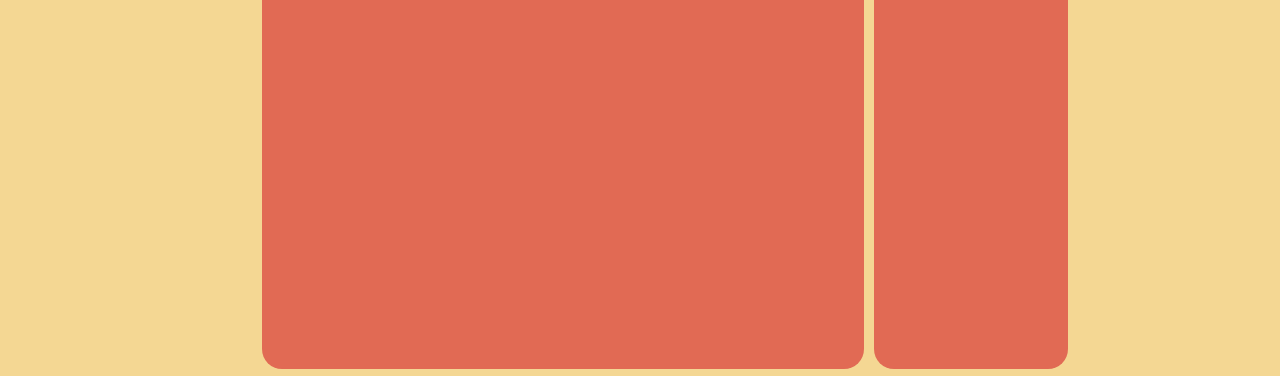
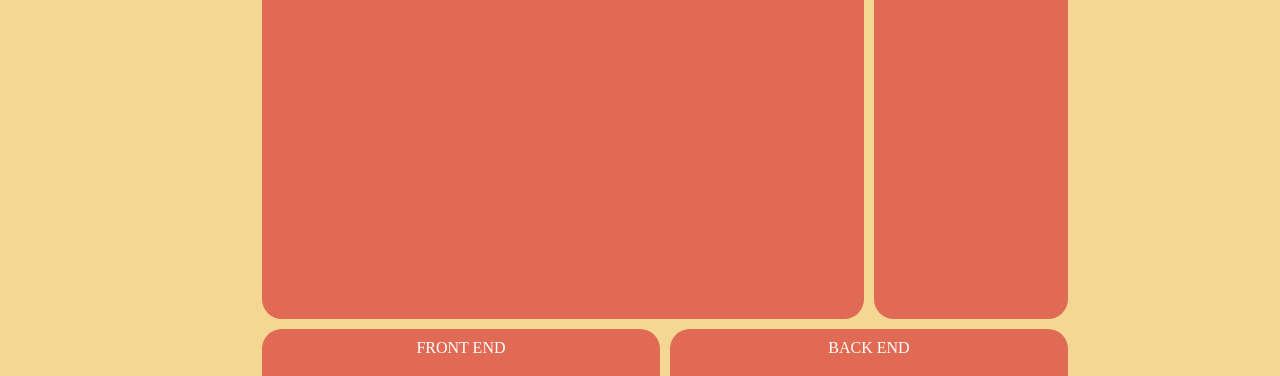
Before and after one commit to yosuasanamuri/Personal-Website, a plain HTML site: page index.html in a window 1280 px wide. Shown: the part 870-1246 px from the top of the page. Drawn offline with Linux system fonts and the light colour scheme.

Commit message:
UPDATE HTML DAN CSS

```diff
--- a/styles.css
+++ b/styles.css
@@ -118,7 +118,7 @@ body {
 
   .grid-container {
     display: grid;
-    grid-template-rows: repeat(2, 400px);
+    grid-template-rows: repeat(2, 350px);
     grid-template-columns: repeat(6, 16.666%);
     gap: 10px;
     padding-inline: 50px;
```
